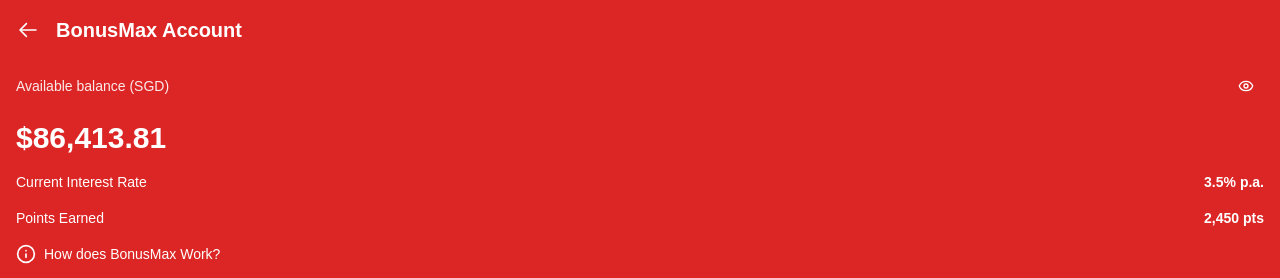
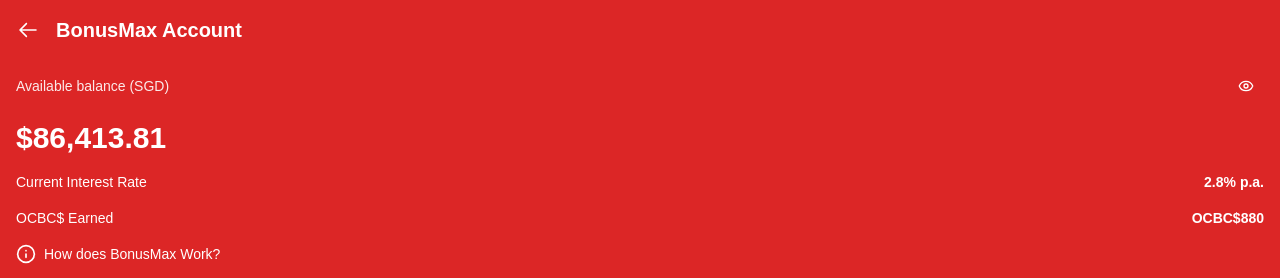
Before and after one commit to JoelSngZhenWei/BonusPlusEnhanced, a Next.js app in the folder bonusplusenhanced/: page /home/bonusplusaccount in a window 1280 px wide. Shown: the top 278 px of the page. Built offline with nearby package versions, Linux system fonts and the light colour scheme.

Commit message:
buttons effects

```diff
--- a/bonusplusenhanced/components/bonus-plus-account.tsx
+++ b/bonusplusenhanced/components/bonus-plus-account.tsx
@@ -47,11 +47,11 @@
           </div>
           <div className="flex justify-between text-sm">
             <span>Current Interest Rate</span>
-            <span className="font-semibold">3.5% p.a.</span>
+            <span className="font-semibold">2.8% p.a.</span>
           </div>
           <div className="flex justify-between text-sm">
-            <span>Points Earned</span>
-            <span className="font-semibold">2,450 pts</span>
+            <span>OCBC$ Earned</span>
+            <span className="font-semibold">OCBC$880</span>
           </div>
         </div>
         <Dialog>
@@ -86,10 +86,12 @@
         {/* Quick Actions */}
         <Card className="">
           <CardContent className="p-2 px-4 space-y-2">
-            <Button className="w-full bg-red-600 text-white rounded-full hover:bg-red-700">
-              Make a Big Ticket Purchase
-              <ArrowUpRight className="ml-2 h-4 w-4" />
-            </Button>
+            <Link href="/btpurchase">
+              <Button className="w-full bg-red-600 text-white rounded-full hover:bg-red-700">
+                Make a Big Ticket Purchase
+                <ArrowUpRight className="ml-2 h-4 w-4" />
+              </Button>
+            </Link>
             <Dialog>
               <DialogTrigger asChild>
                 <p className="text-sm text-gray-500 text-center cursor-pointer hover:underline">
@@ -110,9 +112,7 @@
                     <li>Wedding expenses</li>
                     <li>Car purchase</li>
                     <li>Major home renovations</li>
-                    <li>High-end electronics or appliances</li>
                   </ul>
-                  <p className="mt-4">Purchases typically need to be $5,000 or more to qualify.</p>
                 </div>
               </DialogContent>
             </Dialog>
@@ -204,15 +204,15 @@
           <h2 className="text-lg font-semibold mb-4">Upcoming Benefits</h2>
           <Card>
             <CardContent className="p-4 space-y-4">
-              <div className="flex items-center gap-4">
+              <div className="flex items-center gap-4 transition-all duration-300 clickable">
                 <Gift className="h-6 w-6 text-red-600" />
-                <div className="flex-1">
+                <div className="flex-1 ">
                   <h3 className="font-medium">Special Reward Coming Soon</h3>
                   <p className="text-sm text-gray-600">Make a big ticket purchase to unlock 5x points</p>
                 </div>
                 <ChevronRightIcon className="h-5 w-5 text-gray-400" />
               </div>
-              <div className="flex items-center gap-4">
+              <div className="flex items-center gap-4 transition-all duration-300 clickable">
                 <Target className="h-6 w-6 text-red-600" />
                 <div className="flex-1">
                   <h3 className="font-medium">Goal Milestone Reward</h3>
```
Also changed, not shown: bonusplusenhanced/app/btpurchase/page.tsx (added).
